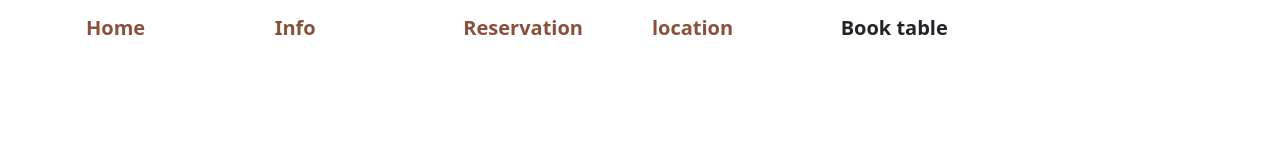
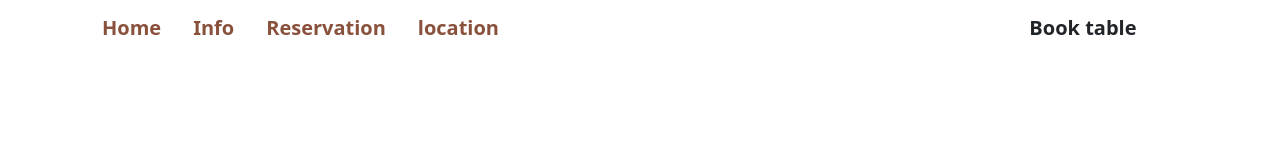
Before and after one commit to Hackademy-Part-time-33/Bootstrap-GiammarcoTal-, a plain HTML site: page index.html in a window 1280 px wide. Drawn offline with nearby package versions, Linux system fonts and the light colour scheme.

Commit message:
first commit

```diff
--- a/index.html
+++ b/index.html
@@ -10,19 +10,13 @@
 <body class="vh-100 vw-100 overflow-hidden">
     <div class="container fluid p-3">
         <div class="row p-0">
-            <div class="col-2 nav-item h5">
-                <a class="nav-link active" aria-current="Home" href="#">Home</a>
+            <div class="col-10 nav-item h5 d-flex">
+                <a class="nav-link active mx-3" aria-current="Home" href="#">Home</a>
+                <a class="nav-link active mx-3" aria-current="Info" href="#">Info</a>
+                <a class="nav-link active mx-3" aria-current="Reservation" href="#">Reservation</a>
+                <a class="nav-link active mx-3" aria-current="location" href="#">location</a>
             </div>
-            <div class="col-2 nav-item h5">
-                <a class="nav-link active" aria-current="Info" href="#">Info</a>
-            </div>
-            <div class="col-2 nav-item h5">
-                <a class="nav-link active" aria-current="Reservation" href="#">Reservation</a>
-            </div>
-            <div class="col-2 nav-item h5">
-                <a class="nav-link active" aria-current="location" href="#">location</a>
-            </div>
-            <div class="col-4 h5 d-flex justify-content-right">
+            <div class="col-2 h5">
                 <a class="nav-link active text-dark" aria-current="Book Table" href="#">Book table</a>
             </div>
         </div>
```
